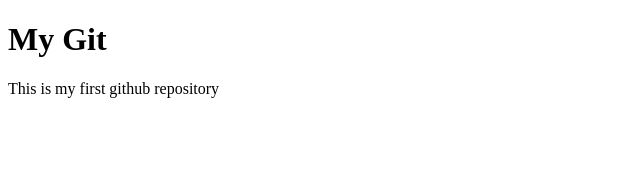
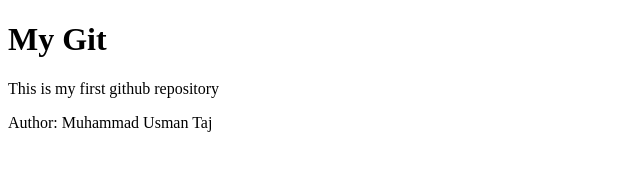
Before and after one commit to MuhammadUsman03/Apna-College-Demo, a plain HTML site: page index.html in a window 1280 px wide. Shown: the whole page, without its empty margins (0-640 px from the left). Drawn offline with Linux system fonts and the light colour scheme.

Commit message:
Add new line

```diff
--- a/index.html
+++ b/index.html
@@ -8,5 +8,6 @@
 <body>
     <h1>My Git</h1>
     <p>This is my first github repository</p>
+    <p>Author: Muhammad Usman Taj</p>
 </body>
 </html>
```
Also changed, not shown: 1 other file.
